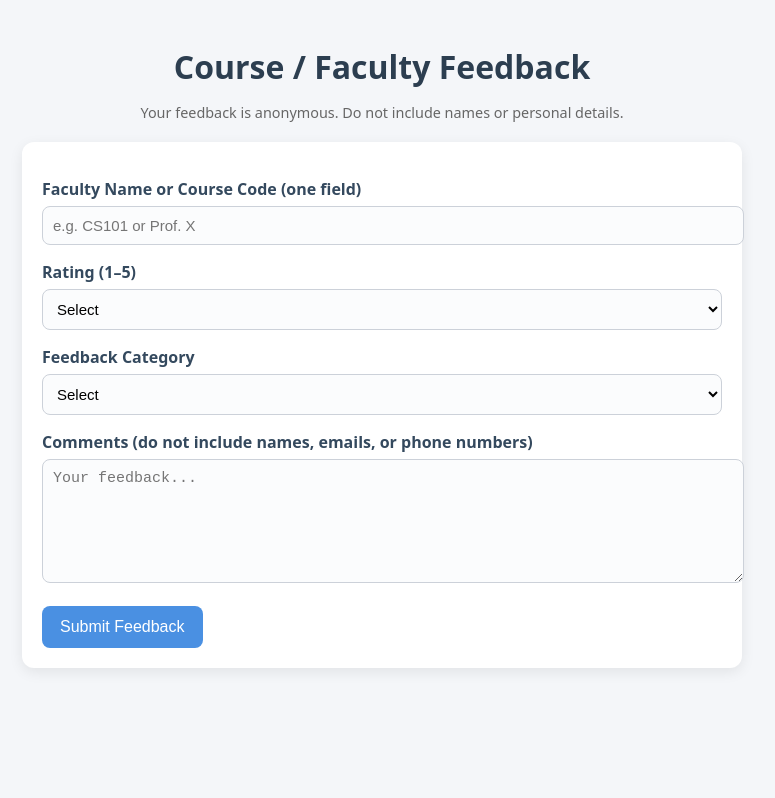
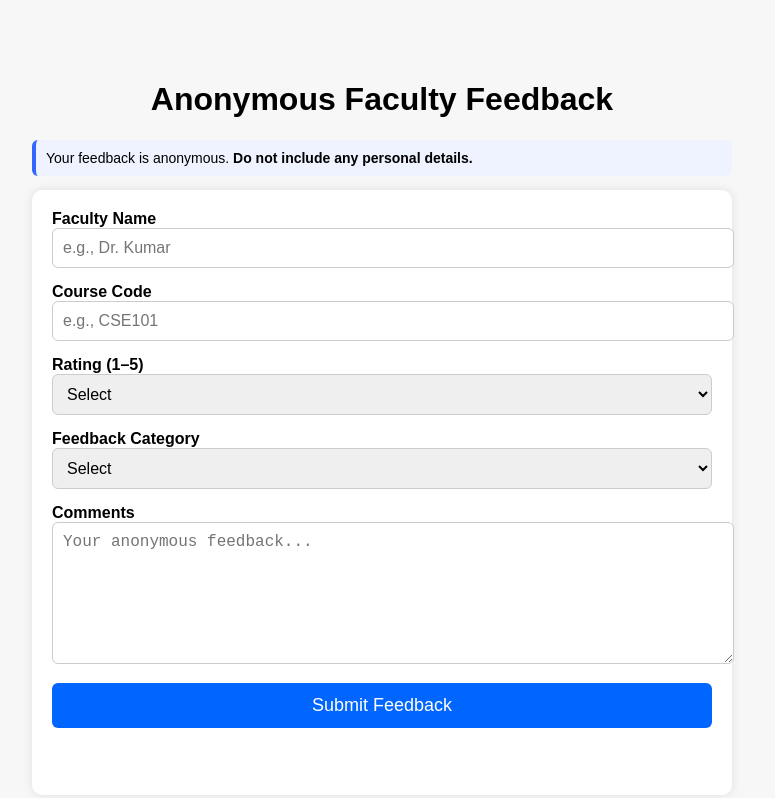
Before and after one commit to Kunalvm/Assignment, a plain HTML site: page index.html in a window 1280 px wide. Shown: the whole page, without its empty margins (258-1033 px from the left). Drawn offline with Linux system fonts and the light colour scheme.

Commit message:
Update index.html

```diff
--- a/index.html
+++ b/index.html
@@ -1,87 +1,102 @@
-
-<!doctype html>
+<!DOCTYPE html>
 <html lang="en">
 <head>
-  <meta charset="utf-8" />
-  <meta name="viewport" content="width=device-width,initial-scale=1" />
-  <title>Course / Faculty Feedback (Anonymous)</title>
+<meta charset="UTF-8">
+<title>Anonymous Faculty Feedback</title>
+
 <style>
     body {
-      font-family: system-ui, Segoe UI, Arial;
-      padding: 24px;
-      max-width: 720px;
-      margin: 0 auto;
-      background: #f4f6f9;
-      color: #222;
+        font-family: Arial, sans-serif;
+        max-width: 700px;
+        margin: 40px auto;
+        padding: 20px;
+        background: #f7f7f7;
     }
+
     h1 {
         text-align: center;
-      color: #2c3e50;
-      margin-bottom: 10px;
     }
+
     form {
-      background: #ffffff;
+        background: #fff;
         padding: 20px;
-      border-radius: 12px;
-      box-shadow: 0 4px 14px rgba(0,0,0,0.08);
-      margin-top: 20px;
+        border-radius: 10px;
+        display: grid;
+        gap: 15px;
+        box-shadow: 0 0 10px rgba(0,0,0,0.1);
     }
+
     label {
-      display: block;
-      margin-top: 16px;
-      font-weight: 600;
-      color: #34495e;
+        font-weight: bold;
     }
+
     input, select, textarea {
         width: 100%;
         padding: 10px;
-      margin-top: 6px;
-      border: 1px solid #ccd1d9;
-      border-radius: 8px;
-      outline: none;
-      font-size: 15px;
-      background: #fbfcfd;
-      transition: border 0.2s;
+        border-radius: 6px;
+        border: 1px solid #ccc;
+        font-size: 16px;
     }
-    input:focus, select:focus, textarea:focus {
-      border-color: #4a90e2;
+
+    textarea {
+        height: 120px;
+        resize: vertical;
     }
+
     button {
-      margin-top: 18px;
-      padding: 12px 18px;
-      background: #4a90e2;
+        padding: 12px;
+        background: #0066ff;
+        color: white;
         border: none;
-      border-radius: 8px;
-      color: white;
-      font-size: 16px;
+        border-radius: 6px;
         cursor: pointer;
-      transition: background 0.2s;
+        font-size: 18px;
     }
+
     button:hover {
-      background: #357ab7;
+        background: #004ccc;
     }
-    #status {
-      text-align: center;
-      font-weight: 600;
-      color: #2c3e50;
+
+    .note {
+        font-size: 14px;
+        background: #eef3ff;
+        padding: 10px;
+        border-left: 4px solid #3366ff;
+        border-radius: 6px;
     }
-    .note{
-      font-size:0.9rem;
-      color:#666;
-      text-align:center;
+
+    .success {
+        color: green;
+        font-weight: bold;
+    }
+
+    .error {
+        color: red;
+        font-weight: bold;
     }
 </style>
+
 </head>
 <body>
-  <h1>Course / Faculty Feedback</h1>
-  <p class="note">Your feedback is anonymous. Do not include names or personal details.</p>
 
-  <form id="fbForm">
-    <label>Faculty Name or Course Code (one field)
-      <input type="text" id="facultyId" maxlength="100" placeholder="e.g. CS101 or Prof. X" required>
-    </label>
+<h1>Anonymous Faculty Feedback</h1>
 
-    <label>Rating (1–5)
+<p class="note">Your feedback is anonymous. <strong>Do not include any personal details.</strong></p>
+
+<form id="feedbackForm">
+
+    <div>
+        <label>Faculty Name</label>
+        <input id="facultyName" required placeholder="e.g., Dr. Kumar">
+    </div>
+
+    <div>
+        <label>Course Code</label>
+        <input id="courseCode" required placeholder="e.g., CSE101">
+    </div>
+
+    <div>
+        <label>Rating (1–5)</label>
         <select id="rating" required>
             <option value="">Select</option>
             <option>1</option>
@@ -90,75 +105,76 @@
             <option>4</option>
             <option>5</option>
         </select>
-    </label>
+    </div>
 
-    <label>Feedback Category
+    <div>
+        <label>Feedback Category</label>
         <select id="category" required>
             <option value="">Select</option>
-        <option>Teaching</option>
-        <option>Course Material</option>
-        <option>Evaluation</option>
-        <option>Infrastructure</option>
+            <option>Teaching quality</option>
+            <option>Course content</option>
+            <option>Assignments</option>
+            <option>Assessment</option>
+            <option>Classroom environment</option>
             <option>Other</option>
         </select>
-    </label>
+    </div>
 
-    <label>Comments (do not include names, emails, or phone numbers)
-      <textarea id="comments" rows="6" maxlength="2000" placeholder="Your feedback..." required></textarea>
-    </label>
+    <div>
+        <label>Comments</label>
+        <textarea id="comments" placeholder="Your anonymous feedback..."></textarea>
+    </div>
 
     <button type="submit">Submit Feedback</button>
+
+    <p id="message"></p>
 </form>
 
-  <div id="status" style="margin-top:12px"></div>
+<script>
+    const functionUrl = "/api/SubmitFeedBack"; // ← replace
 
-  <script>
-    const FUNCTION_URL = '/api/Submit_Fd'; // <-- replace with your function URL
+    document.getElementById("feedbackForm").addEventListener("submit", async (e) => {
+        e.preventDefault();
 
-    const form = document.getElementById('fbForm');
-    const status = document.getElementById('status');
-
-    function sanitizeText(s){
-      // remove obvious emails/phones client-side (server will also sanitize)
-      return s.replace(/\b[\w.%+-]+@[\w.-]+\.[A-Za-z]{2,}\b/g, '[redacted]')
-              .replace(/\+?\d[\d ()-]{6,}\d/g, '[redacted]');
-    }
-
-    form.addEventListener('submit', async (e)=>{
-      e.preventDefault();
-      status.textContent = '';
+        const msg = document.getElementById("message");
+        msg.textContent = "";
+        msg.className = "";
 
         const payload = {
-        facultyId: document.getElementById('facultyId').value.trim().slice(0,100),
-        rating: parseInt(document.getElementById('rating').value,10),
-        category: document.getElementById('category').value,
-        comments: sanitizeText(document.getElementById('comments').value.trim()).slice(0,2000)
+            faculty_name: facultyName.value.trim(),
+            course_code: courseCode.value.trim(),
+            rating: parseInt(rating.value),
+            category: category.value.trim(),
+            comments: comments.value.trim()
         };
 
-      // Basic client validation
-      if(!payload.facultyId || !payload.rating || !payload.category){
-        status.textContent = 'Please fill all required fields.';
+        if (!payload.faculty_name || !payload.course_code || !payload.rating || !payload.category) {
+            msg.textContent = "All fields except comments are required.";
+            msg.className = "error";
             return;
         }
 
-      try{
-        const r = await fetch(FUNCTION_URL, {
-          method: 'POST',
-          headers: {'Content-Type':'application/json'},
+        try {
+            const res = await fetch(functionUrl, {
+                method: "POST",
+                headers: { "Content-Type": "application/json" },
                 body: JSON.stringify(payload)
             });
 
-        if(r.ok){
-          status.textContent = 'Thank you — feedback submitted.';
-          form.reset();
-        }else{
-          const txt = await r.text();
-          status.textContent = 'Error submitting: ' + (txt || r.status);
+            if (res.ok) {
+                msg.textContent = "Your anonymous feedback has been submitted!";
+                msg.className = "success";
+                document.getElementById("feedbackForm").reset();
+            } else {
+                msg.textContent = "Error submitting feedback.";
+                msg.className = "error";
             }
-      }catch(err){
-        status.textContent = 'Network error: ' + err.message;
+        } catch (err) {
+            msg.textContent = "Network error: " + err.message;
+            msg.className = "error";
         }
     });
 </script>
+
 </body>
 </html>
```
Lines whose indentation alone changed are shown as unchanged.
